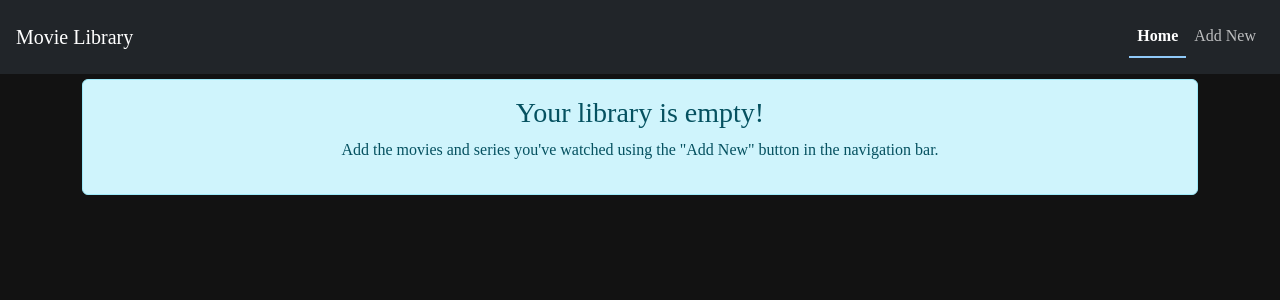
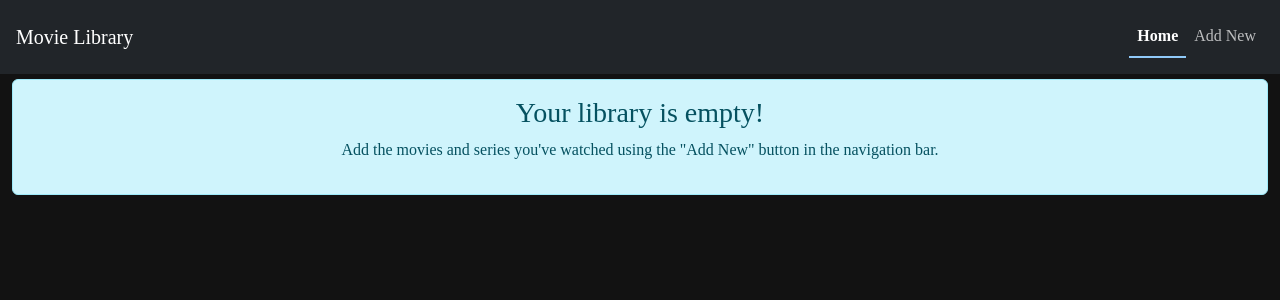
Before and after one commit to kusum-bhattarai/Watched, a React (Create React App) app: page / in a window 1280 px wide. Shown: the top 300 px of the page. Built offline with nearby package versions, Linux system fonts and the light colour scheme.

Commit message:
Made the content container size responsive

```diff
--- a/src/pages/CategoryPage.js
+++ b/src/pages/CategoryPage.js
@@ -22,7 +22,7 @@ const CategoryPage = () => {
   };
 
   return (
-    <Container className="mt-5">
+    <Container fluid className="mt-5">
       <h2>{decodeURIComponent(categoryName)}</h2>
       <MovieList movies={movies} onRemove={handleRemove} />
     </Container>
--- a/src/pages/home.js
+++ b/src/pages/home.js
@@ -27,7 +27,7 @@ const Home = () => {
   const isLibraryEmpty = movies.length === 0 && series.length === 0;
 
   return (
-    <Container className="content-container">
+    <Container fluid className="content-container">
       {isLibraryEmpty ? (
         <Alert variant="info" className="text-center">
           <h3>Your library is empty!</h3>
```
